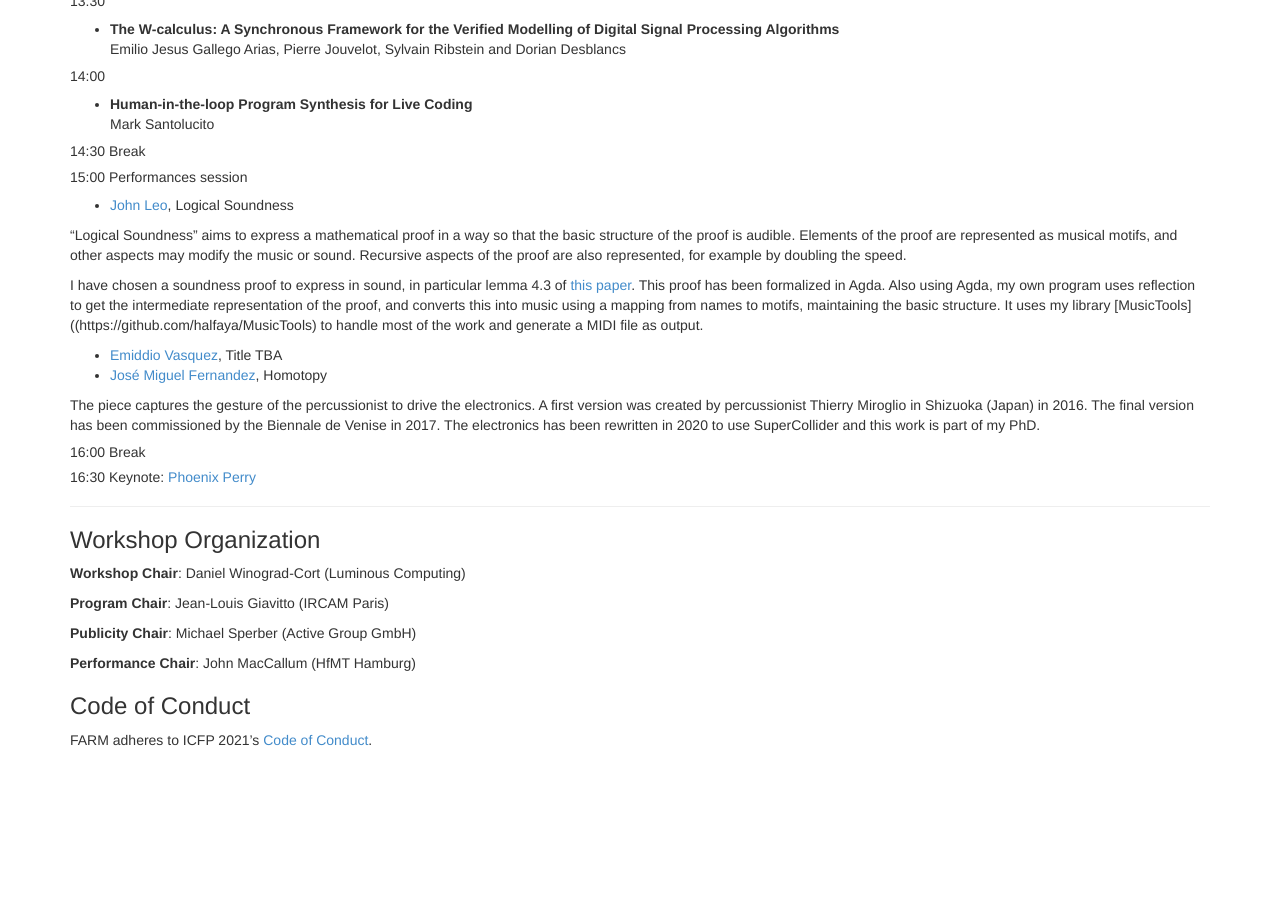
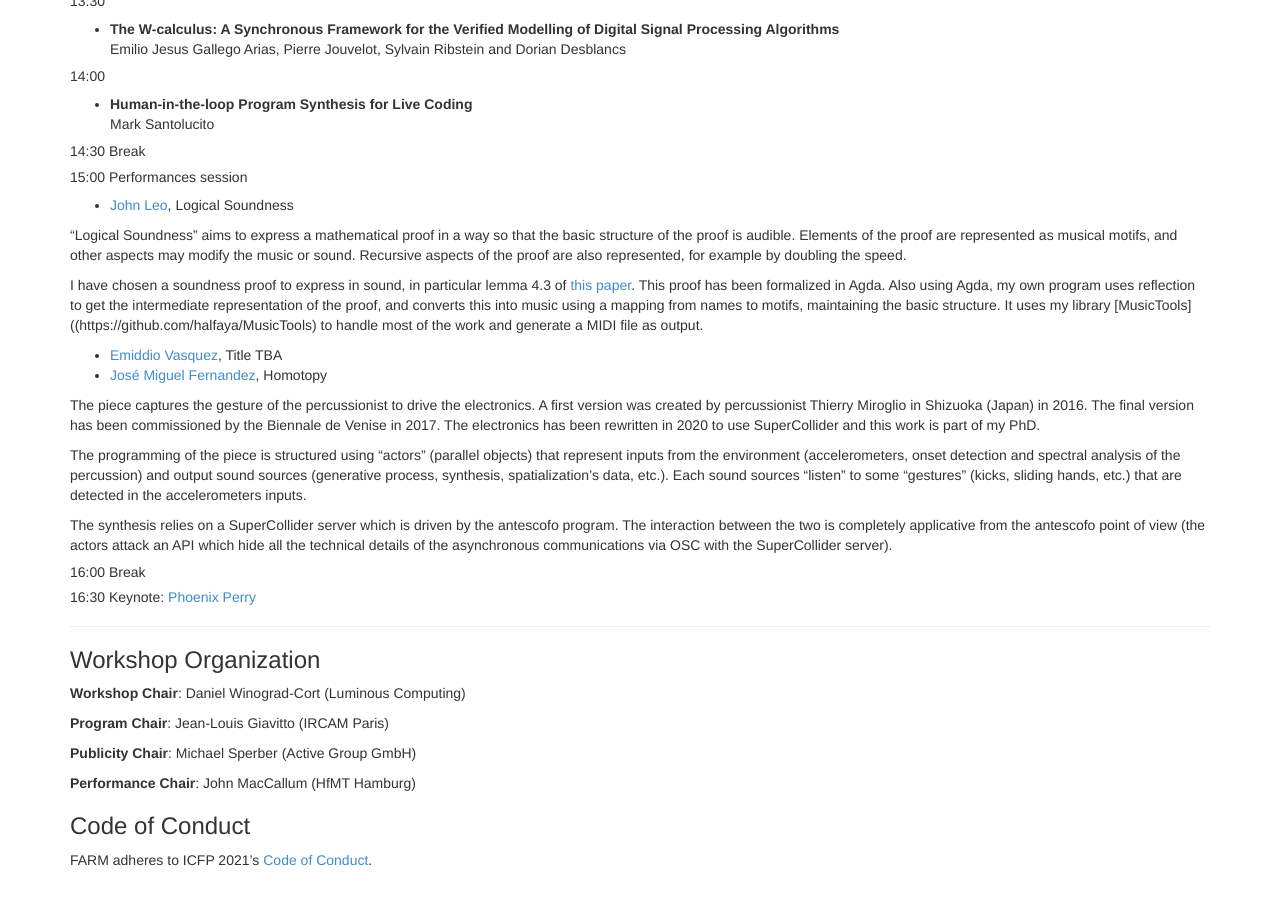
Before and after one commit to functional-art/functional-art.github.com, a Jekyll site: the page built from 2021/index.md, in a window 1280 px wide and 900 px high, scrolled down 1005 px. Built offline with Jekyll 4.4.1, drawn with Linux system fonts in a browser that asks for light colours; nearby versions of some CDN libraries; before the commit the page ends 1785 px from its top, so only the background shows below that.

Commit message:
More performance description

```diff
--- a/2021/index.md
+++ b/2021/index.md
@@ -114,6 +114,19 @@ commissioned by the Biennale de Venise in 2017. The electronics has
 been rewritten in 2020 to use SuperCollider and this work is part of
 my PhD.
 
+The programming of the piece is structured using "actors" (parallel
+objects) that represent inputs from the environment (accelerometers,
+onset detection and spectral analysis of the percussion) and output
+sound sources (generative process, synthesis, spatialization's data,
+etc.). Each sound sources "listen" to some "gestures" (kicks, sliding
+hands, etc.) that are detected in the accelerometers inputs.
+
+The synthesis relies on a SuperCollider server which is driven by the
+antescofo program. The interaction between the two is completely
+applicative from the antescofo point of view (the actors attack an API
+which hide all the technical details of the asynchronous
+communications via OSC with the SuperCollider server).
+
 ##### 16:00 Break
 
 ##### 16:30 Keynote: [Phoenix Perry](https://phoenixperry.com/)
```
